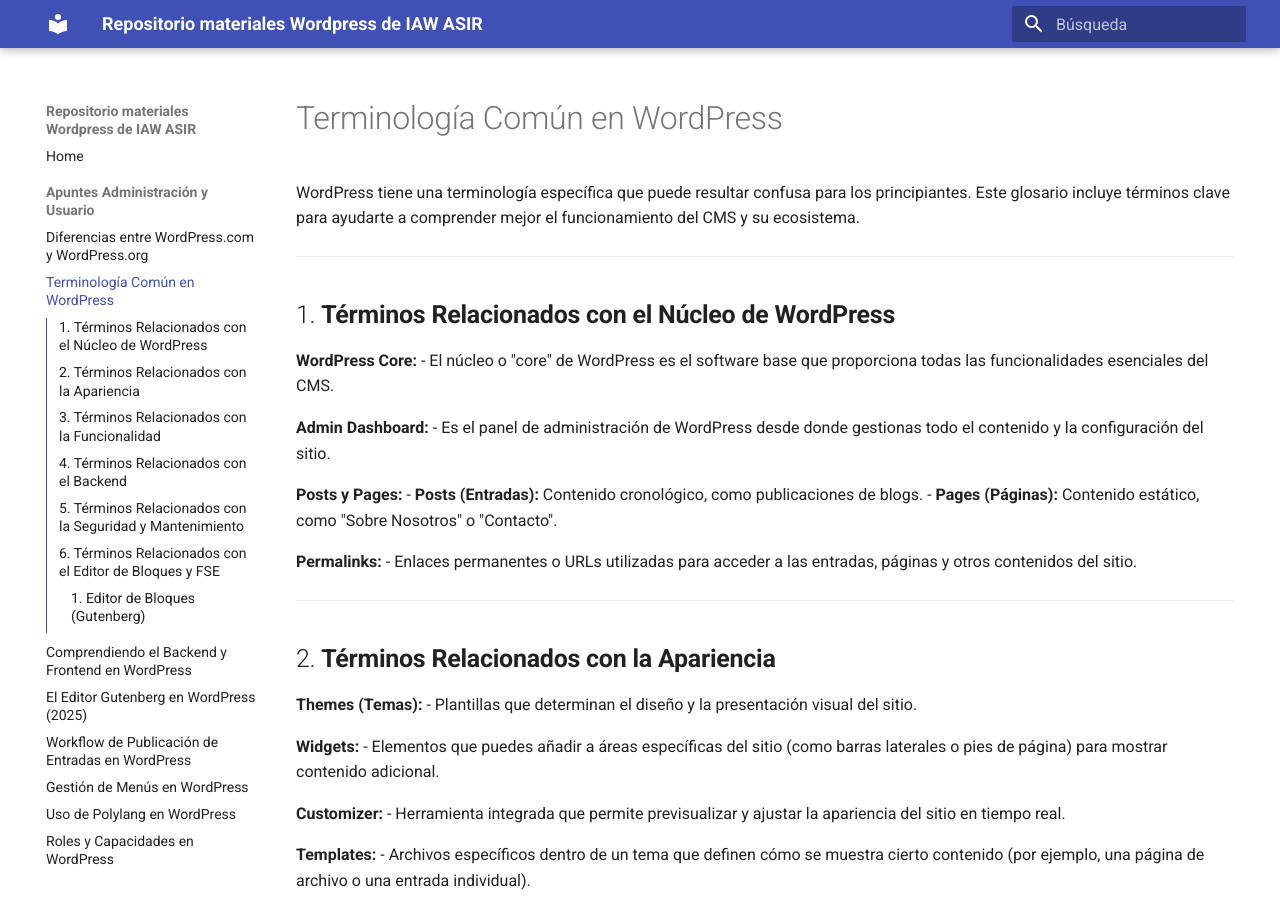
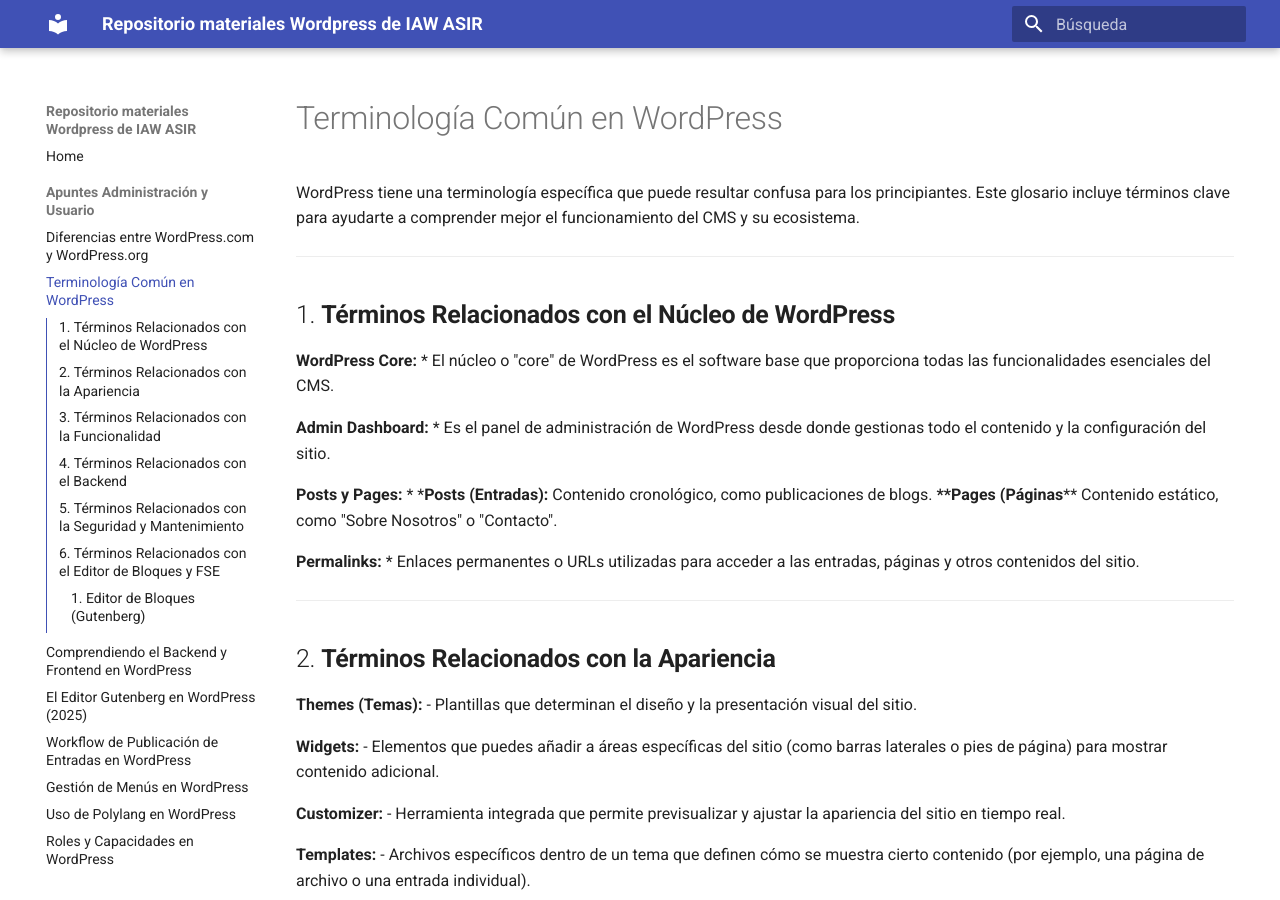
Before and after one commit to Fahueso/wordpressIAW, an MkDocs documentation site: the page built from docs/Apuntes Administración y Usuario/b) Terminología.md, in a window 1280 px wide and 900 px high. Built offline with MkDocs 1.6.1 and Material for MkDocs 9.7.7, drawn with Linux system fonts in a browser that asks for light colours.

Commit message:
vault backup: 2025-12-11 00:35:31

```diff
--- a/docs/Apuntes Administración y Usuario/b) Terminología.md
+++ b/docs/Apuntes Administración y Usuario/b) Terminología.md
@@ -7,17 +7,17 @@
 ## 1. **Términos Relacionados con el Núcleo de WordPress**
 
 **WordPress Core:**
-   - El núcleo o "core" de WordPress es el software base que proporciona todas las funcionalidades esenciales del CMS.
+* El núcleo o "core" de WordPress es el software base que proporciona todas las funcionalidades esenciales del CMS.
 
  **Admin Dashboard:**
-   - Es el panel de administración de WordPress desde donde gestionas todo el contenido y la configuración del sitio.
+* Es el panel de administración de WordPress desde donde gestionas todo el contenido y la configuración del sitio.
 
  **Posts y Pages:**
-   - **Posts (Entradas):** Contenido cronológico, como publicaciones de blogs.
-   - **Pages (Páginas):** Contenido estático, como "Sobre Nosotros" o "Contacto".
+* ***Posts (Entradas):** Contenido cronológico, como publicaciones de blogs.
+* **Pages (Páginas):** Contenido estático, como "Sobre Nosotros" o "Contacto".
 
  **Permalinks:**
-   - Enlaces permanentes o URLs utilizadas para acceder a las entradas, páginas y otros contenidos del sitio.
+* Enlaces permanentes o URLs utilizadas para acceder a las entradas, páginas y otros contenidos del sitio.
 
 ---
 
```
Also changed, not shown: 1 other file.
